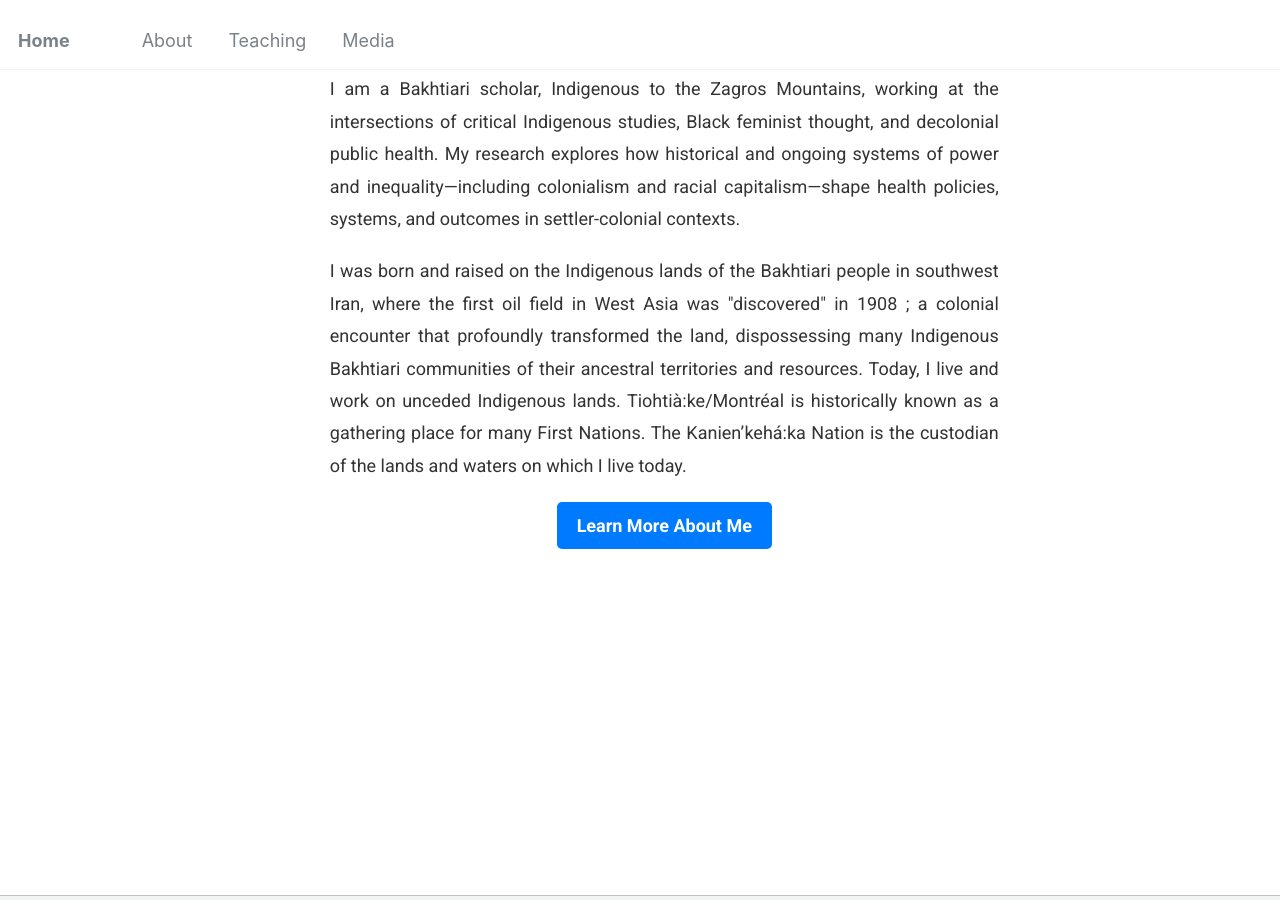
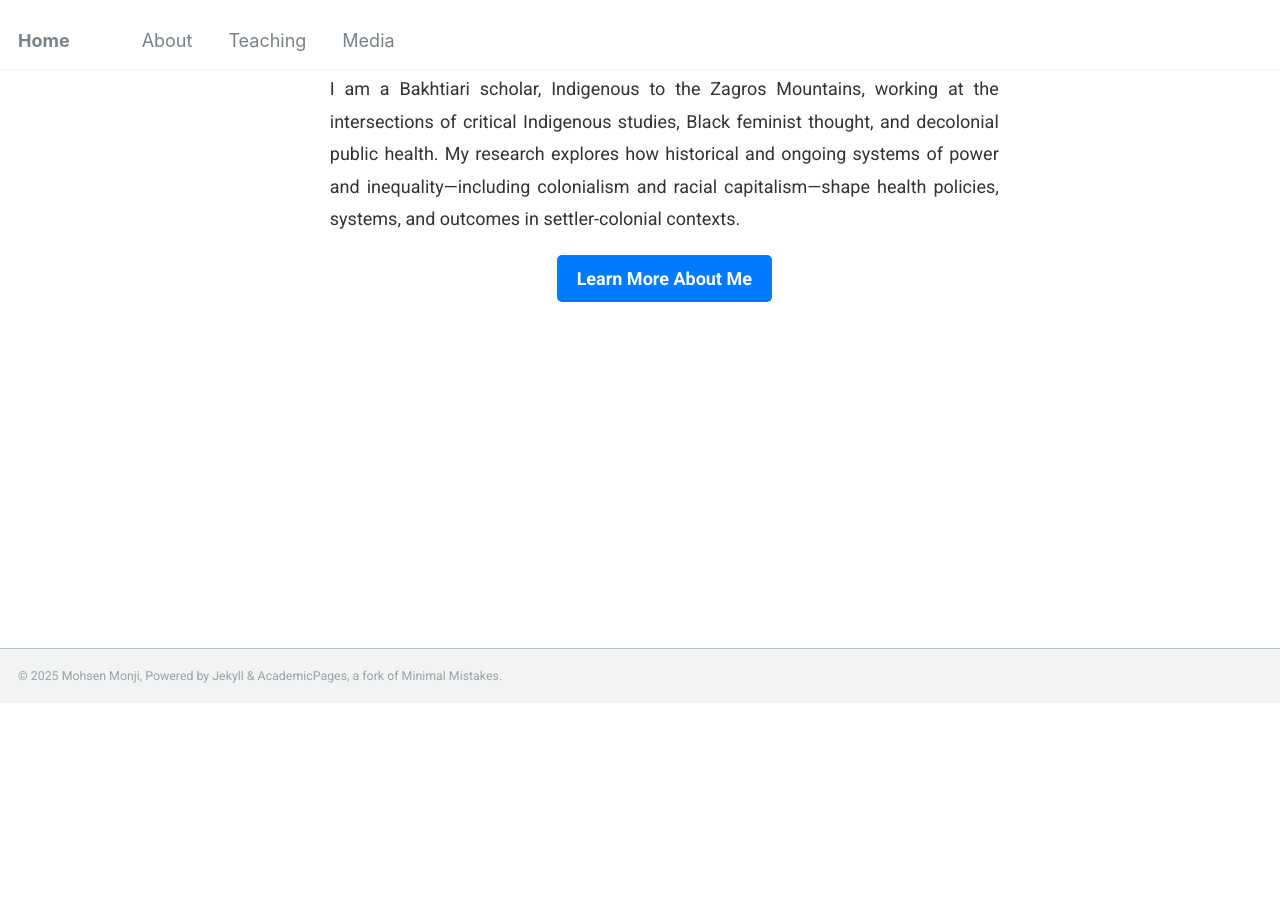
Before and after one commit to Mohsnmonji/mohsnmonji.github.io, a Jekyll site: the page built from _pages/front.md, in a window 1280 px wide and 900 px high, scrolled down 572 px. Built offline with Jekyll 4.4.1, drawn with Linux system fonts in a browser that asks for light colours; after the commit the page ends 1276 px from its top, so only the background shows below that.

Commit message:
Update front.md

```diff
--- a/_pages/front.md
+++ b/_pages/front.md
@@ -32,13 +32,7 @@ hide_avatar: true
 </p>
 
 <p style="font-size:18px; color:#333; text-align:justify; line-height:1.8; margin:20px 0;">
-  I was born and raised on the Indigenous lands of the Bakhtiari people in southwest Iran,
-  where the first oil field in West Asia was "discovered" in 1908 ; a colonial encounter that
-  profoundly transformed the land, dispossessing many Indigenous Bakhtiari
-  communities of their ancestral territories and resources.
-  Today, I live and work on unceded Indigenous lands. Tiohtià:ke/Montréal is historically known
-  as a gathering place for many First Nations. The Kanien’kehá:ka Nation is the custodian of the
-  lands and waters on which I live today.
+
 </p>
 
 
```
